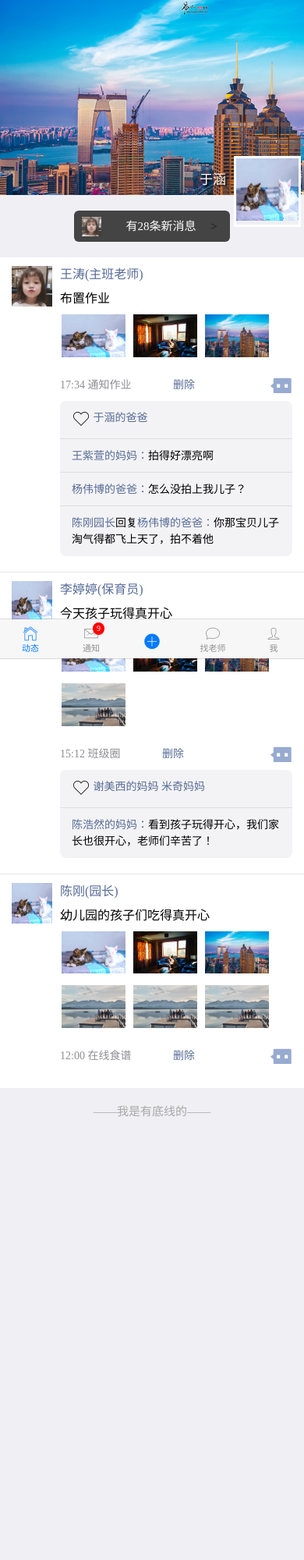
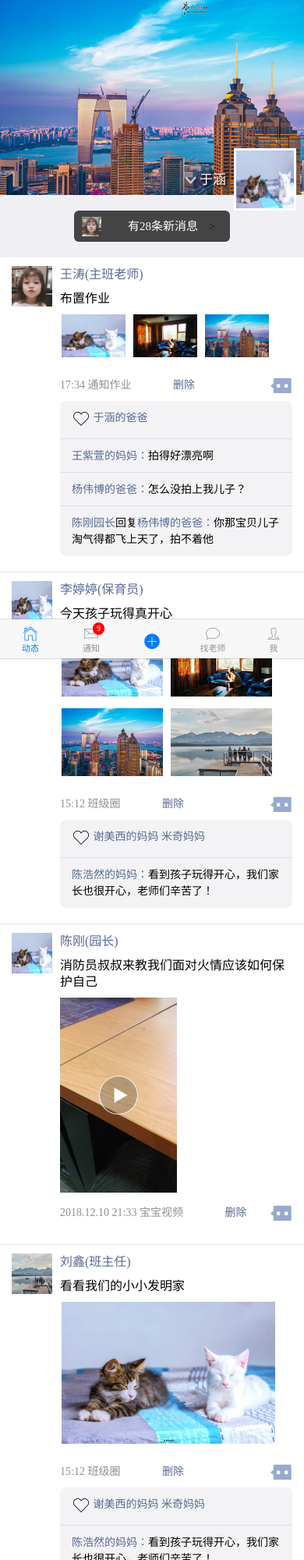
Before and after one commit to marvinshow/Yangfan-Parent-Html, a plain HTML site: page default.html in a window 390 px wide. Shown: the top 2000 px of the page at 78% size. Before the commit the page ends 1506 px from the top, so only its background shows below. Drawn offline with Linux system fonts and the light colour scheme.

Commit message:
动态页面增加视频类型

```diff
--- a/css/app.css
+++ b/css/app.css
@@ -255,26 +255,44 @@ p img {
 
 .mui-index-top-title {
 	float: right;
-	margin-right: 100px;
+	margin-right: 10px;
 	margin-top: 220px;
 	list-style-type: none;
 	text-shadow: 2px 2px 2px #000;
 	color: #FFF;
 }
 
-.hb-index-top-icon {
-	width: 80px;
-	height: 80px;
+.childlist {
+	position: absolute;
+	float: left;
+	z-index: 999;
+	width: 100px;
+	text-align: center;
+	font-size: 15px;
+	margin-top: 25px;
+	margin-left: 10px;
+	border: 1px solid #efeff4;
+    border-radius: 6px;
+    border-top-left-radius: 6px;
+    border-top-right-radius: 6px;
+    border-bottom-right-radius: 6px;
+    border-bottom-left-radius: 6px;
+	background-color: #fff;
+	padding: 10px 10px 10px 10px;
+	text-shadow: 0px 0px 0px #fff;
+	color: #000;
 }
 
 .borderImage {
+	position: relative;
 	overflow: hidden;
-	float: right;
-	margin-right: -130px;
-	margin-top: 200px;
+	width: 80px;
+	height: 80px;
+	margin-top: -30px;
 	border-image-source: linear-gradient(white, white);
 	border-image-slice: 20;
 	border-style: solid;
+	float: right;
 }
 
 .mui-table-view .hb-media-tag {
@@ -284,6 +302,24 @@ p img {
 	width:100%;
 	position: relative;
 }
+/*动态页面视频类型信息的样式*/
+.hb-dongtai-video {
+	position: relative;
+	margin-top: 10px;
+}
+.hb-dongtai-video-pic {
+	width: 150px;
+	height: 250px;
+}
+.hb-dongtai-video-play {
+	position:absolute;
+	z-index: 999;
+	top: 100px;
+	left:50px;
+	width: 50px;
+	height: 50px;
+}
+
 /*评论内容上方的TAG信息*/
 .hb-tag-info {
 	float: left;
@@ -389,7 +425,7 @@ p img {
 }
 .hb-newmessage-arrow{
 	color:#000000;
-	margin-left: 15px;
+	margin-left: 10px;
 }
 
 /*消息页面*/
--- a/default.html
+++ b/default.html
@@ -48,8 +48,28 @@
 
 		<div class="mui-content">
 			<div class="mui-index-top">
-				<li class="mui-index-top-title">于涵</li>
-				<div class="borderImage"><img class="hb-index-top-icon" src="images/shuijiao.jpg"></div>
+				<div class="mui-index-top-title">
+					<div class="borderImage"><img style="width: 80px;height: 80px;" src="images/shuijiao.jpg"></div>
+					<div id="div_childname" style="position: relative;margin-right:10px;width: 110px;float: right;text-align: right;">
+						<span >
+						<img style="width: 15px; height: 10px;" src="images/arrow.png" />
+						于涵</span>
+					</div>
+					<div id="div_childnamelist" class="childlist mui-hidden">
+						<ul class="mui-table-view " style="width: 100%;">
+							<li class="mui-table-view-cell">
+								陈亮亮
+							</li>
+							<li class="mui-table-view-cell">
+								刘洪鸣
+							</li>
+							<li class="mui-table-view-cell">
+								刘美西
+							</li>
+						</ul>
+					</div>
+				</div>
+
 			</div>
 
 			<div class="hb-newmessage" id="div_newmessage" style="display: none1;">
@@ -84,7 +104,7 @@
 								<span>通知作业</span>
 								<span style="margin-left: 50px;color: #576b95;">删除</span>
 							</div>
-							<div class="hb-comment-message" id="div-comment-message1" style="display: none;">
+							<div class="hb-comment-message mui-hidden" id="div-comment-message1">
 								<span class="mui-icon-extra mui-icon-extra-heart verticalmiddle"></span><span class="hb-comment-message-text">赞</span>
 								<span class="splitline">|</span>
 								<span class="mui-icon mui-icon-chatbubble verticalmiddle"></span><span class="hb-comment-message-text">评论</span>
@@ -121,16 +141,16 @@
 						<p class="mui-media-author">李婷婷(保育员)</p>
 						<p class="mui-media-content">今天孩子玩得真开心</p>
 						<ul class="mui-table-view mui-grid-view" style="margin-left: -12px;">
-							<li class="mui-table-view-cell mui-media mui-col-xs-4">
+							<li class="mui-table-view-cell mui-media mui-col-xs-6">
 								<img class="mui-media-object" src="images/shuijiao.jpg" data-preview-src="" data-preview-group="2">
 							</li>
-							<li class="mui-table-view-cell mui-media mui-col-xs-4">
+							<li class="mui-table-view-cell mui-media mui-col-xs-6">
 								<img class="mui-media-object" src="images/muwu.jpg" data-preview-src="" data-preview-group="2">
 							</li>
-							<li class="mui-table-view-cell mui-media mui-col-xs-4">
+							<li class="mui-table-view-cell mui-media mui-col-xs-6">
 								<img class="mui-media-object" src="images/cbd.jpg" data-preview-src="" data-preview-group="2">
 							</li>
-							<li class="mui-table-view-cell mui-media mui-col-xs-4">
+							<li class="mui-table-view-cell mui-media mui-col-xs-6">
 								<img class="mui-media-object" src="images/yuantiao.jpg" data-preview-src="" data-preview-group="2">
 							</li>
 						</ul>
@@ -140,7 +160,7 @@
 								<span>班级圈</span>
 								<span style="margin-left: 50px;color: #576b95;">删除</span>
 							</div>
-							<div class="hb-comment-message" id="div-comment-message2" style="display: none;">
+							<div class="hb-comment-message mui-hidden" id="div-comment-message2">
 								<span class="mui-icon-extra mui-icon-extra-heart verticalmiddle"></span><span class="hb-comment-message-text">赞</span>
 								<span class="splitline">|</span>
 								<span class="mui-icon mui-icon-chatbubble verticalmiddle"></span><span class="hb-comment-message-text">评论</span>
@@ -168,34 +188,19 @@
 					<img class="mui-media-object mui-pull-left" src="images/shuijiao.jpg">
 					<div class="mui-media-body">
 						<p class="mui-media-author">陈刚(园长)</p>
-						<p class="mui-media-content">幼儿园的孩子们吃得真开心</p>
-						<ul class="mui-table-view mui-grid-view" style="margin-left: -12px;">
-							<li class="mui-table-view-cell mui-media mui-col-xs-4">
-								<img class="mui-media-object" src="images/shuijiao.jpg" data-preview-src="" data-preview-group="3">
-							</li>
-							<li class="mui-table-view-cell mui-media mui-col-xs-4">
-								<img class="mui-media-object" src="images/muwu.jpg" data-preview-src="" data-preview-group="3">
-							</li>
-							<li class="mui-table-view-cell mui-media mui-col-xs-4">
-								<img class="mui-media-object" src="images/cbd.jpg" data-preview-src="" data-preview-group="3">
-							</li>
-							<li class="mui-table-view-cell mui-media mui-col-xs-4">
-								<img class="mui-media-object" src="images/yuantiao.jpg" data-preview-src="" data-preview-group="3">
-							</li>
-							<li class="mui-table-view-cell mui-media mui-col-xs-4">
-								<img class="mui-media-object" src="images/yuantiao.jpg" data-preview-src="" data-preview-group="3">
-							</li>
-							<li class="mui-table-view-cell mui-media mui-col-xs-4">
-								<img class="mui-media-object" src="images/yuantiao.jpg" data-preview-src="" data-preview-group="3">
-							</li>
-						</ul>
+						<p class="mui-media-content">消防员叔叔来教我们面对火情应该如何保护自己</p>
+						<div class="hb-dongtai-video" id="div_video">
+							<img class="hb-dongtai-video-pic" src="images/videopic.jpg">
+							<img class="hb-dongtai-video-play" src="images/play.png">
+							<video class="mui-hidden" id="videoID" autoplay="autoplay" src="http://v001.1d1d100.com/66432bf0f13322b37ff513008e0c7dd8.mp4" controls="" preload="none" loop="" style="object-fit: fill;"></video>
+						</div>
 						<div class="hb-media-tag">
 							<div class="hb-tag-info">
-								<span>12:00</span>
-								<span>在线食谱</span>
+								<span>2018.12.10 21:33</span>
+								<span>宝宝视频</span>
 								<span style="margin-left: 50px;color: #576b95;">删除</span>
 							</div>
-							<div class="hb-comment-message" id="div-comment-message3" style="display: none;">
+							<div class="hb-comment-message mui-hidden" id="div-comment-message3">
 								<span class="mui-icon-extra mui-icon-extra-heart verticalmiddle"></span><span class="hb-comment-message-text">赞</span>
 								<span class="splitline">|</span>
 								<span class="mui-icon mui-icon-chatbubble verticalmiddle"></span><span class="hb-comment-message-text">评论</span>
@@ -206,7 +211,46 @@
 						</div>
 					</div>
 				</li>
-
+				<li class="mui-table-view-cell mui-media" style="width: 100%;">
+					<img class="mui-media-object mui-pull-left" src="images/yuantiao.jpg">
+					<div class="mui-media-body">
+						<p class="mui-media-author">刘鑫(班主任)</p>
+						<p class="mui-media-content">看看我们的小小发明家</p>
+						<ul class="mui-table-view mui-grid-view" style="margin-left: -12px;">
+							<li class="mui-table-view-cell mui-media mui-col-xs-12">
+								<img class="mui-media-object" src="images/shuijiao.jpg" data-preview-src="" data-preview-group="2">
+							</li>
+						</ul>
+						<div class="hb-media-tag">
+							<div class="hb-tag-info">
+								<span>15:12</span>
+								<span>班级圈</span>
+								<span style="margin-left: 50px;color: #576b95;">删除</span>
+							</div>
+							<div class="hb-comment-message mui-hidden" id="div-comment-message4">
+								<span class="mui-icon-extra mui-icon-extra-heart verticalmiddle"></span><span class="hb-comment-message-text">赞</span>
+								<span class="splitline">|</span>
+								<span class="mui-icon mui-icon-chatbubble verticalmiddle"></span><span class="hb-comment-message-text">评论</span>
+								<span class="splitline">|</span>
+								<span class="mui-icon mui-icon-download verticalmiddle"></span><span class="hb-comment-message-text">认领</span>
+							</div>
+							<div class="hb-comments-button" id="toastBtn" onclick="showCommentMenu(4)"></div>
+						</div>
+						<div class="hb-comment-board">
+							<ul class="mui-table-view">
+								<li class="mui-table-view-cell hb-li-comment">
+									<span class="mui-icon-extra mui-icon-extra-heart"></span>
+									<span class="hb-li-comment-author">
+										谢美西的妈妈 米奇妈妈
+									</span>
+								</li>
+								<li class="mui-table-view-cell hb-li-comment">
+									<span class="hb-li-comment-author">陈浩然的妈妈：</span>看到孩子玩得开心，我们家长也很开心，老师们辛苦了！
+								</li>
+							</ul>
+						</div>
+					</div>
+				</li>
 
 			</ul>
 
@@ -219,6 +263,7 @@
 	<script src="js/mui.min.js"></script>
 	<script src="js/mui.zoom.js"></script>
 	<script src="js/mui.previewimage.js"></script>
+	<script src="js/jquery-1.11.3.min.js"></script>
 	<script>
 		mui('body').on('tap','a',function(){document.location.href=this.href;});
 		mui.previewImage();
@@ -229,11 +274,34 @@
 
 		function showCommentMenu(v) {
 			var a = document.getElementById('div-comment-message' + v);
-			if (a.style.display == '') {
-				a.style.display = 'none';
-			} else {
-				a.style.display = '';
+			if(a.className.indexOf("mui-hidden")>-1){
+				a.classList.remove('mui-hidden');
 			}
+			else {
+				a.classList.add('mui-hidden');
+			}
+
+		}
+
+		//点击“V”弹出多个孩子的姓名列表菜单
+		var btn = document.getElementById("div_childname");
+		var li = document.getElementById('div_childnamelist') ;//获取li元素
+		btn.onclick=function(e){
+			//alert("click");
+			if(li.className.indexOf("mui-hidden")>-1){
+				document.getElementById("div_childnamelist").classList.remove('mui-hidden');
+			}
+			else {
+				document.getElementById("div_childnamelist").classList.add('mui-hidden');
+			}
+		}
+
+
+		//播放视频
+		var div_video = document.getElementById("div_video");
+		div_video.onclick=function(e){
+			//alert("click88");
+			document.getElementById("videoID").play();
 		}
 	</script>
 
```
Also changed, not shown: my/about.html (+0 -5 lines), images/arrow.png (added), images/play.png (added), images/videopic.jpg (added).
